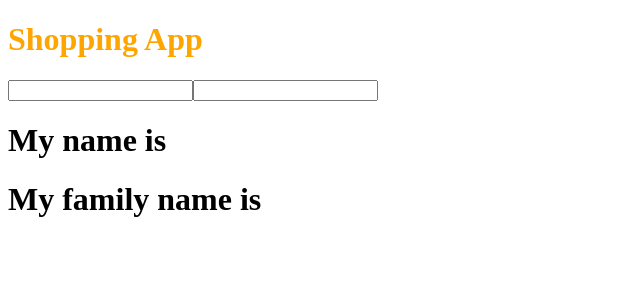
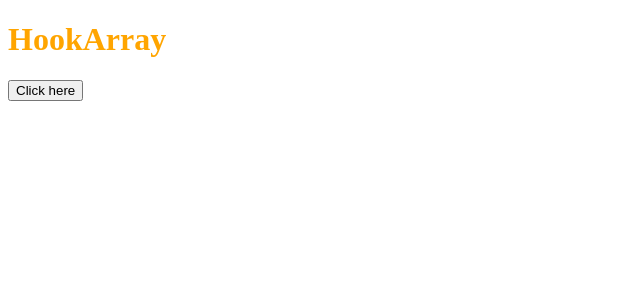
Before and after one commit to sabasaber/React-course, a React (Create React App) app: page / in a window 1280 px wide. Shown: the top 300 px of the page, without its empty margins (0-640 px from the left). Built offline with nearby package versions, Linux system fonts and the light colour scheme.

Commit message:
HookArray Component imported and used

```diff
--- a/src/App.js
+++ b/src/App.js
@@ -1,10 +1,10 @@
 import React from 'react';
-import HookObject from './components/HookObject/HookObject';
+import HookArray from './components/HookArray/HookArray';
 const App = () => {
 
     return (<div>
-                <h1 style={{ color: 'orange' }}>Shopping App</h1>
-                 <HookObject/>
+                <h1 style={{ color: 'orange' }}>HookArray</h1>
+                 <HookArray/>
             </div>
             );
 }
```
